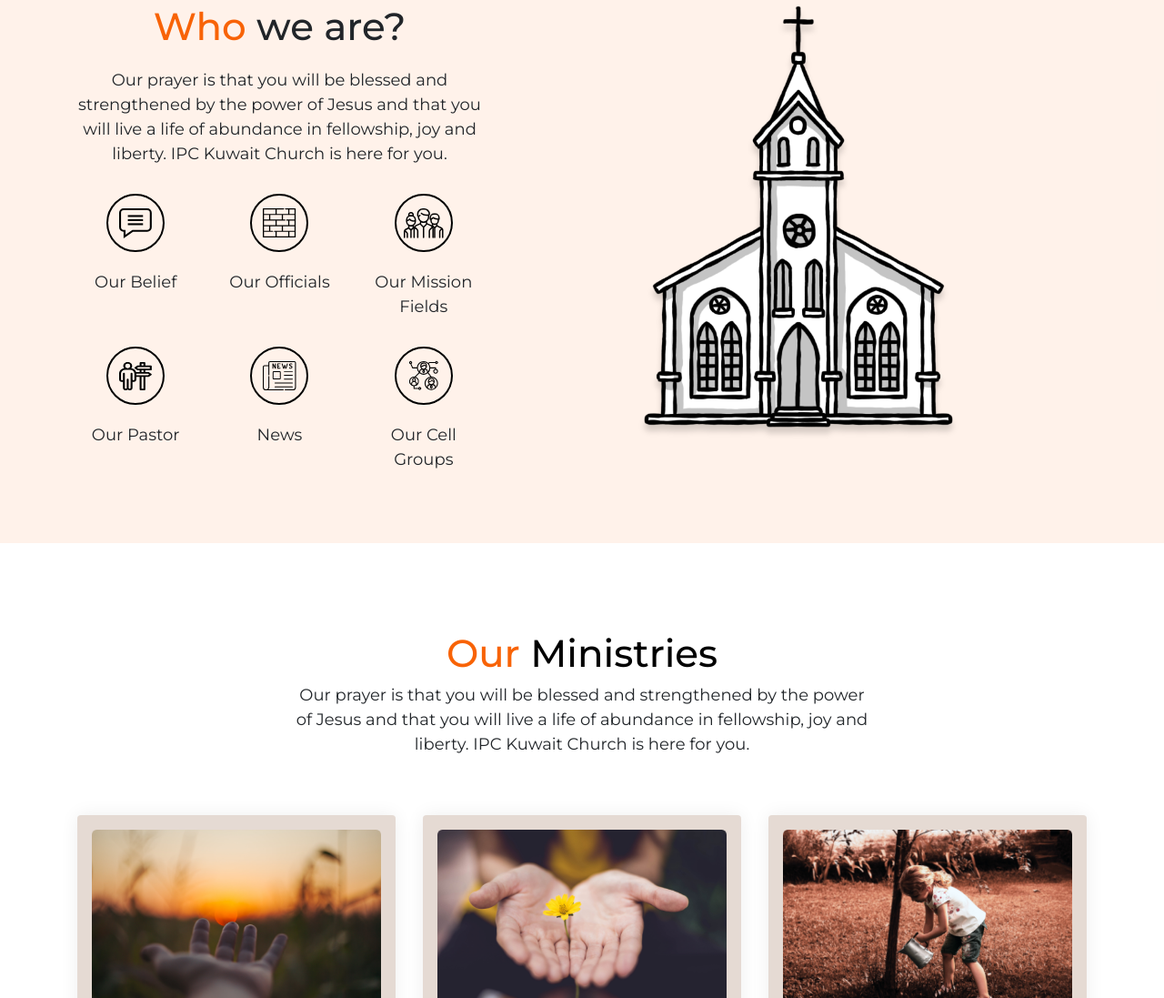
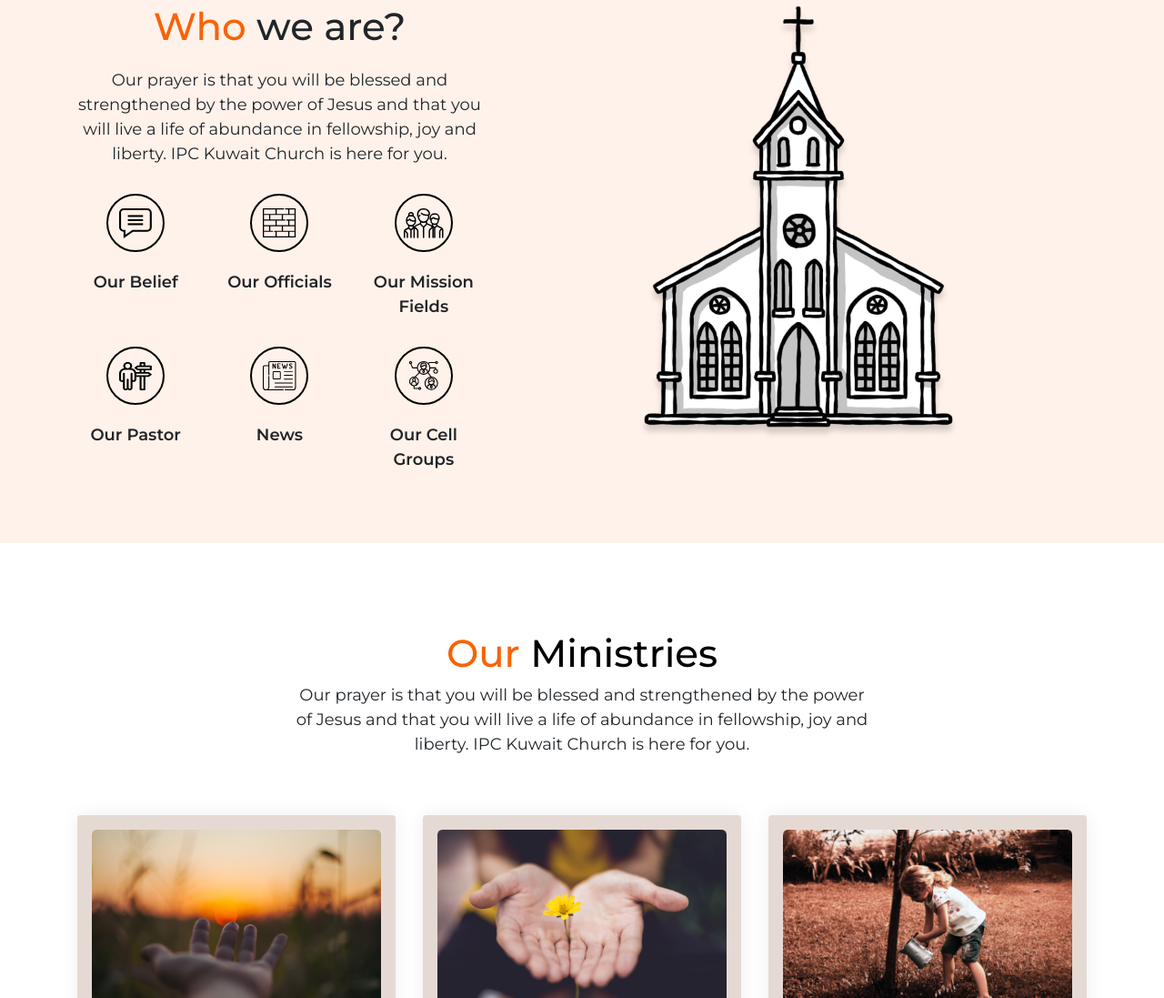
Before and after one commit to usmankhalid2591/IPC-Kuwait, a plain HTML site: page index.html in a window 1280 px wide. Shown: the part 3214-4311 px from the top of the page at 91% size. Drawn offline with Linux system fonts and the light colour scheme; a script that the page names is missing.

Commit message:
text bold. change.

```diff
--- a/css/style.scss
+++ b/css/style.scss
@@ -85,6 +85,10 @@ a:hover{
   .cls-1{
     stroke: var(--color_orange);
   }
+}
+
+.bold{
+  font-weight: 600;
 }
 
 
--- a/index.html
+++ b/index.html
@@ -444,7 +444,7 @@
 
 
 							</a>
-							<p>Our Belief</p>
+							<p class="bold">Our Belief</p>
 						</div>
 						<div class="col-4">
 							<a href="javascript:void(0)">
@@ -486,7 +486,7 @@
 
 
 							</a>
-							<p>Our Officials</p>
+							<p class="bold">Our Officials</p>
 						</div>
 						<div class="col-4">
 							<a href="javascript:void(0);">
@@ -548,7 +548,7 @@
 								</svg>
 
 							</a>
-							<p>Our Mission Fields</p>
+							<p class="bold">Our Mission Fields</p>
 						</div>
 						<div class="col-4">
 							<a href="javascript:void(0);">
@@ -587,7 +587,7 @@
 								</svg>
 
 							</a>
-							<p>Our Pastor</p>
+							<p class="bold">Our Pastor</p>
 						</div>
 						<div class="col-4">
 							<a href="javascript:void(0);">
@@ -660,7 +660,7 @@
 								</svg>
 
 							</a>
-							<p>News</p>
+							<p class="bold">News</p>
 						</div>
 						<div class="col-4">
 							<a href="javascript:void(0);">
@@ -704,7 +704,7 @@
 								</svg>
 
 							</a>
-							<p>Our Cell Groups</p>
+							<p class="bold">Our Cell Groups</p>
 						</div>
 					</div>
 				</div>
```
Also changed, not shown: css/style.css.
